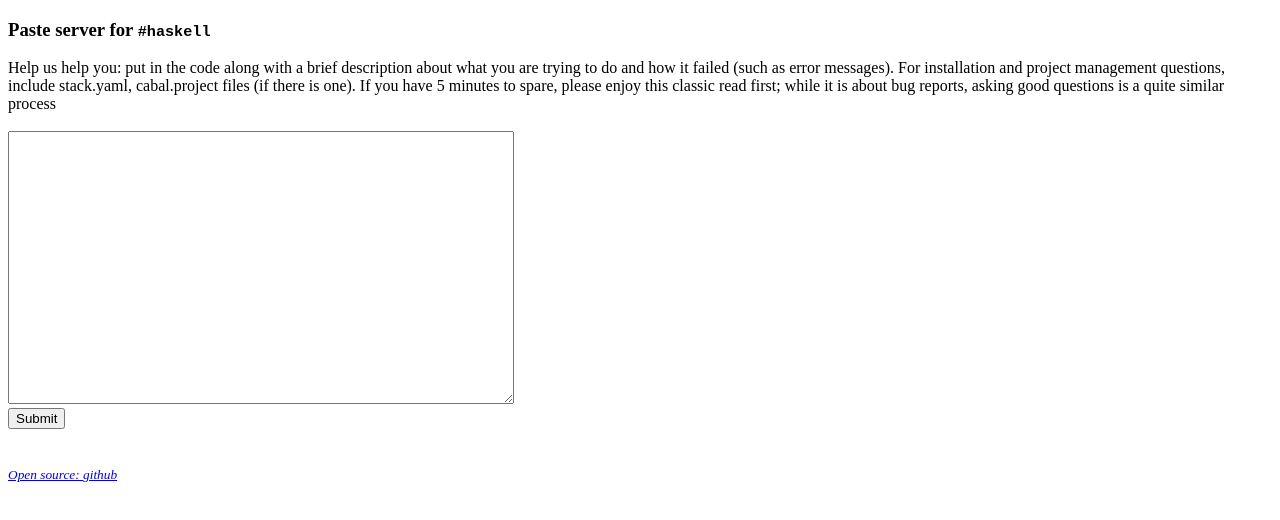
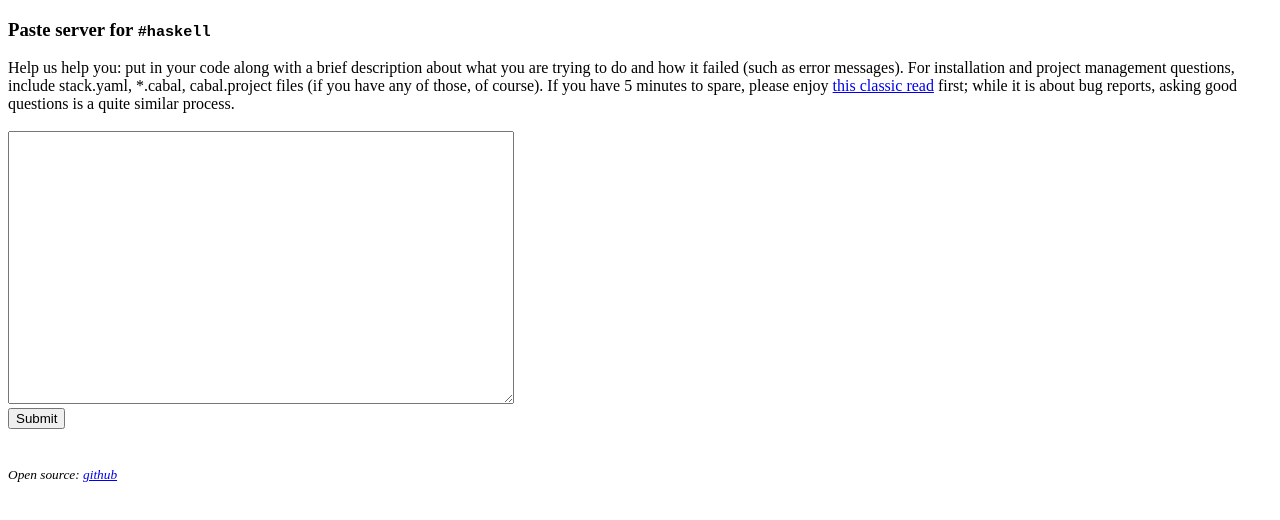
Before and after one commit to haskell/play-haskell, a plain HTML site: page index.html in a window 1280 px wide. Drawn offline with Linux system fonts and the light colour scheme.

Commit message:
Fix index page message

```diff
--- a/index.html
+++ b/index.html
@@ -26,7 +26,10 @@ function doSubmit() {
 <body>
 <h3>Paste server for <code>#haskell</code></h3>
 
-Help us help you: put in the code along with a brief description about what you are trying to do and how it failed (such as error messages). For installation and project management questions, include stack.yaml, cabal.project files (if there is one). If you have 5 minutes to spare, please enjoy this classic read first; while it is about bug reports, asking good questions is a quite similar process <a href="https://www.chiark.greenend.org.uk/~sgtatham/bugs.html"><br><br>
+Help us help you: put in your code along with a brief description about what you are trying to do and how it failed (such as error messages).
+For installation and project management questions, include stack.yaml, *.cabal, cabal.project files (if you have any of those, of course).
+If you have 5 minutes to spare, please enjoy <a target="_blank" href="https://www.chiark.greenend.org.uk/~sgtatham/bugs.html">this classic read</a> first; while it is about bug reports, asking good questions is a quite similar process.
+<br><br>
 
 <form method="POST" action="/paste">
 <textarea id="code" name="code" style="width:500px; height:20em"></textarea><br>
```
